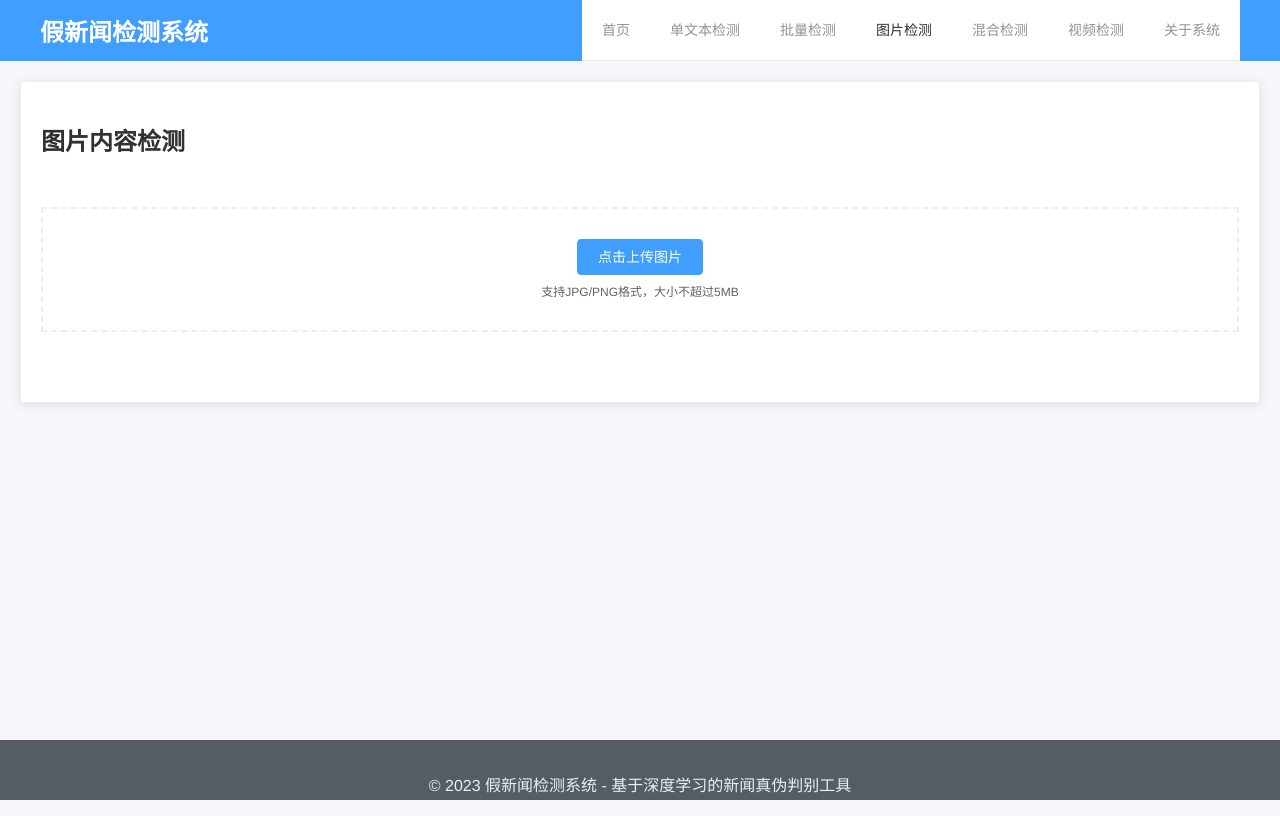
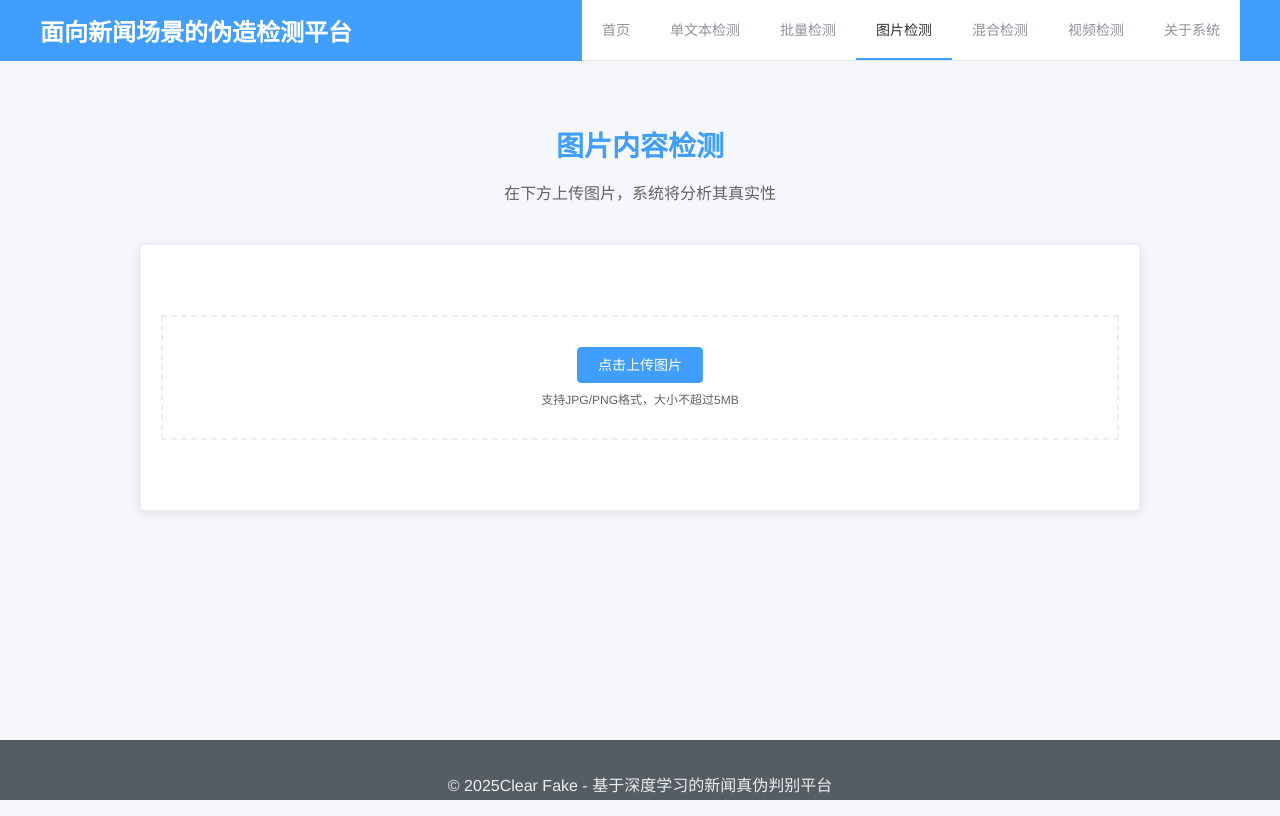
Before and after one commit to Geoffrey-png/fakenews, a Vue app in the folder frontend/: page /image-detection in a window 1280 px wide. Built offline with nearby package versions, Linux system fonts and the light colour scheme; no server answers.

Commit message:
优化界面文本和样式，更新标题和描述，新增页面头部，调整视频和图片检测组件布局

```diff
--- a/frontend/public/index.html
+++ b/frontend/public/index.html
@@ -4,13 +4,13 @@
     <meta charset="utf-8">
     <meta http-equiv="X-UA-Compatible" content="IE=edge">
     <meta name="viewport" content="width=device-width,initial-scale=1.0">
-    <link rel="icon" href="<%= BASE_URL %>favicon.ico">
-    <title>假新闻检测系统</title>
+    <link rel="icon" href="favicon.ico" type="image/x-icon">
+    <title>Clear Fake——一个虚假新闻检测平台</title>
     <meta name="description" content="基于深度学习的假新闻检测系统，帮助用户识别可能的虚假信息">
   </head>
   <body>
     <noscript>
-      <strong>很抱歉，假新闻检测系统需要启用JavaScript才能正常工作。请启用它以继续。</strong>
+      <strong>很抱歉，Clear Fake需要启用JavaScript才能正常工作。请启用它以继续。</strong>
     </noscript>
     <div id="app"></div>
     <!-- built files will be auto injected -->
--- a/frontend/src/App.vue
+++ b/frontend/src/App.vue
@@ -5,7 +5,7 @@
         <div class="header-content">
           <div class="logo">
             <img src="./assets/logo.png" alt="Logo" v-if="false">
-            <h1>假新闻检测系统</h1>
+            <h1>面向新闻场景的伪造检测平台</h1>
           </div>
           <el-menu mode="horizontal" router :default-active="activeRoute" class="nav-menu">
             <el-menu-item index="/">首页</el-menu-item>
@@ -22,7 +22,7 @@
         <router-view/>
       </el-main>
       <el-footer>
-        <p>© 2023 假新闻检测系统 - 基于深度学习的新闻真伪判别工具</p>
+        <p>© 2025Clear Fake - 基于深度学习的新闻真伪判别平台</p>
       </el-footer>
     </el-container>
   </div>
@@ -97,16 +97,21 @@ body {
 .el-menu--horizontal > .el-menu-item {
   color: #fff;
   border-bottom: 2px solid transparent !important;
+  /* 新增悬停动画 */
+  transition: border-color 0.3s ease-in-out;
 }
 
+/* 新增悬停效果 */
+.el-menu--horizontal > .el-menu-item:hover {
+  border-bottom: 2px solid #fff !important;
+  background-color: rgba(255, 255, 255, 0.2);
+}
+
+/* 保持原有激活状态样式不变 */
 .el-menu--horizontal > .el-menu-item.is-active {
   color: #fff;
-  border-bottom: 2px solid #fff !important;
+  border-bottom: 2px solid #409EFF !important;  /* 将#fff改为主题蓝色 */
   background-color: rgba(255, 255, 255, 0.1);
-}
-
-.el-menu--horizontal > .el-menu-item:hover {
-  background-color: rgba(255, 255, 255, 0.2);
 }
 
 .el-main {
--- a/frontend/src/views/About.vue
+++ b/frontend/src/views/About.vue
@@ -40,7 +40,8 @@
           </div>
         </el-tab-pane>
 
-        <el-tab-pane label="技术架构">
+        <!-- 删除技术架构标签页 -->
+        <!-- <el-tab-pane label="技术架构">
           <div class="tab-content">
             <h2>系统架构</h2>
             <p>假新闻检测系统采用前后端分离的架构设计，前端使用Vue.js和Element UI构建用户界面，后端基于Flask提供REST API服务。</p>
@@ -70,7 +71,7 @@
             <h3>模型简介</h3>
             <p>系统的核心是一个基于BERT的深度学习模型，通过对大量真实和虚假新闻的学习，能够识别新闻文本中的真实性特征。模型经过调优，在测试集上达到了较高的准确率。</p>
           </div>
-        </el-tab-pane>
+        </el-tab-pane> -->
 
         <el-tab-pane label="使用指南">
           <div class="tab-content">
@@ -217,6 +218,8 @@ export default {
   color: #606266;
 }
 
+/* 删除以下技术架构相关样式 */
+/*
 .architecture {
   display: flex;
   flex-wrap: wrap;
@@ -247,6 +250,7 @@ export default {
   margin-bottom: 8px;
   color: #606266;
 }
+*/
 
 .guide-section, .notice-section {
   margin-bottom: 30px;
--- a/frontend/src/views/Home.vue
+++ b/frontend/src/views/Home.vue
@@ -3,8 +3,10 @@
     <el-row :gutter="20">
       <el-col :span="24">
         <el-card class="welcome-card">
-          <h1>欢迎使用假新闻检测系统</h1>
-          <p>本系统使用深度学习技术检测新闻文本的真伪，帮助用户识别可能的虚假信息。</p>
+            <div style="text-align: center;">
+            <h1>欢迎使用Clear Fake</h1>
+            <p>本系统使用深度学习技术检测新闻文本的真伪，帮助用户识别可能的虚假信息。</p>
+            </div>
           <div class="features">
             <el-row :gutter="20">
               <el-col :xs="24" :sm="12" :md="8">
@@ -73,7 +75,7 @@
                     type="primary"
                     @click="$router.push('/about')"
                   >
-                    开始检测
+                    查看详情
                   </el-button>
                 </el-card>
               </el-col>
--- a/frontend/src/views/HybridDetection.vue
+++ b/frontend/src/views/HybridDetection.vue
@@ -1,7 +1,12 @@
 <template>
   <div class="hybrid-detection">
+    <div class="page-header">
+      <h1>混合内容检测</h1>
+      <p>输入需要检测的内容URL，系统将分析其真实性</p>
+    </div>
+
     <el-card class="main-card">
-      <h2>混合内容检测</h2>
+      <h2 class="page-title">混合内容检测</h2>
 
       <!-- 新增默认状态提示 -->
       <el-alert
@@ -126,8 +131,34 @@ export default {
 </script>
 
 <style scoped>
+/* 新增页面容器样式 */
+.hybrid-detection {
+  max-width: 1000px;
+  margin: 0 auto;
+  padding: 20px;
+}
+
+/* 新增页眉样式 */
+.page-header {
+  text-align: center;
+  margin-bottom: 40px;
+}
+
+.page-header h1 {
+  color: #409EFF;
+  font-size: 28px;
+  margin-bottom: 15px;
+}
+
+.page-header p {
+  color: #606266;
+  font-size: 16px;
+}
+
+/* 调整原卡片样式 */
 .main-card {
-  min-height: 400px;  /* 新增最小高度 */
+  min-height: 400px;
+  padding: 20px;
 }
 
 .guide-alert {
--- a/frontend/src/views/ImageDetection.vue
+++ b/frontend/src/views/ImageDetection.vue
@@ -1,9 +1,12 @@
 <template>
   <div class="image-detection">
+    <div class="page-header">
+      <h1>图片内容检测</h1>
+      <p>在下方上传图片，系统将分析其真实性</p>
+    </div>
+
     <el-card class="main-card">
-      <h2>图片内容检测</h2>
-
-      <!-- 上传区域 -->
+      <!-- 原有上传组件 -->
       <el-upload
         class="upload-container"
         :action="uploadUrl"
@@ -61,6 +64,58 @@
     </el-card>
   </div>
 </template>
+
+<style scoped>
+.image-detection {
+  max-width: 1000px;
+  margin: 0 auto;
+  padding: 20px;
+}
+
+.page-header {
+  text-align: center;
+  margin-bottom: 40px;
+}
+
+.page-header h1 {
+  color: #409EFF;
+  font-size: 28px;
+  margin-bottom: 15px;
+}
+
+.page-header p {
+  color: #606266;
+  font-size: 16px;
+}
+
+/* 保持原有上传组件样式不变 */
+.upload-container {
+  margin: 50px auto;
+  text-align: center;
+  padding: 30px;
+  border: 2px dashed #eee;
+}
+
+.preview-area {
+  margin: 30px 0;
+  text-align: center;
+}
+
+.result-alert {
+  margin: 30px auto;
+  max-width: 600px;
+}
+
+.reset-btn {
+  margin-top: 20px;
+  width: 200px;
+}
+
+.loading-container {
+  margin: 40px 0;
+  text-align: center;
+}
+</style>
 
 <script>
 export default {
@@ -121,33 +176,3 @@ export default {
   }
 }
 </script>
-
-<style scoped>
-/* 合并重复的样式定义 */
-.upload-container {
-  margin: 50px auto;
-  text-align: center;
-  padding: 30px;
-  border: 2px dashed #eee;
-}
-
-.preview-area {
-  margin: 30px 0;
-  text-align: center;
-}
-
-.result-alert {
-  margin: 30px auto;
-  max-width: 600px;
-}
-
-.reset-btn {
-  margin-top: 20px;
-  width: 200px;
-}
-
-.loading-container {
-  margin: 40px 0;
-  text-align: center;
-}
-</style>
--- a/frontend/src/views/VideoDetection.vue
+++ b/frontend/src/views/VideoDetection.vue
@@ -13,14 +13,27 @@
         accept="video/mp4,video/avi,video/quicktime"
       >
         <div class="upload-area">
-          <i class="el-icon-upload" />
-          <div class="upload-text">
-            <p>点击上传视频文件（支持MP4/AVI/MOV格式）</p>
-            <p class="tip-text">最大支持500MB的视频文件</p>
+          <div class="upload-content">
+            <i class="el-icon-upload" style="font-size: 40px; margin-bottom: 10px;"/>
+            <div class="upload-text">
+              <p>点击上传视频文件（支持MP4/AVI/MOV格式）</p>
+              <p class="tip-text">最大支持500MB的视频文件</p>
+            </div>
           </div>
         </div>
       </el-upload>
 
+      <!-- 新增检测按钮 -->
+      <div class="upload-action" v-if="uploadedVideo">
+        <el-button
+          type="primary"
+          :loading="loading"
+          @click="startDetection"
+          icon="el-icon-video-play"
+        >
+          {{ loading ? '分析中...' : '立即检测' }}
+        </el-button>
+      </div>
       <!-- 视频预览 -->
       <div v-if="uploadedVideo" class="video-preview">
         <video
@@ -136,10 +149,21 @@ export default {
   border: 2px dashed #ddd;
   border-radius: 6px;
   padding: 20px;
-  margin-bottom: 30px;
+  margin: 0 auto 30px; /* 增加水平居中 */
+  display: flex; /* 新增flex布局 */
+  justify-content: center; /* 新增水平居中 */
+  width: 80%; /* 限制宽度增强居中效果 */
 }
 
 .upload-area {
+  display: flex;
+  flex-direction: column;
+  align-items: center;
+  justify-content: center; /* 新增垂直居中 */
+  min-height: 200px; /* 设置最小高度保证垂直居中效果 */
+}
+
+.upload-content {
   display: flex;
   flex-direction: column;
   align-items: center;
```
Also changed, not shown: 1 other file (tests, documents, lock files or other folders).
